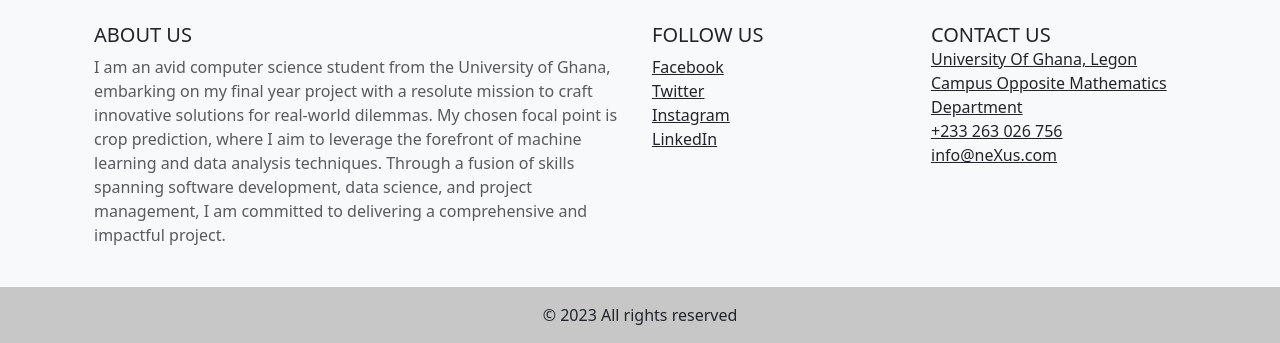
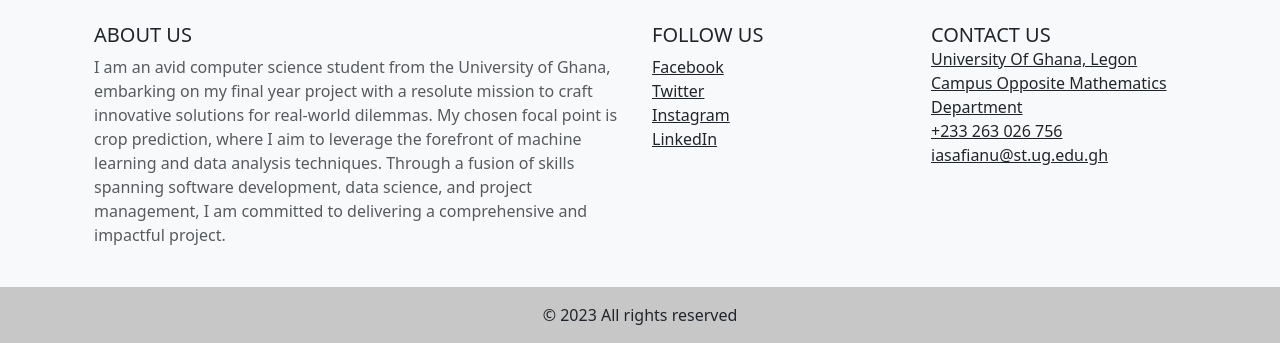
Before and after one commit to ibra15-cyber/smart_cultivation, a Flask app: page / in a window 1280 px wide. Shown: the part 1881-2224 px from the top of the page. Run offline with Flask 2, Linux system fonts and the light colour scheme; parts of the project's set-up code (start-up, migrations or seed data) failed here and were passed over; some libraries are stand-ins or nearby versions.

Commit message:
Update index.html

```diff
--- a/templates/index.html
+++ b/templates/index.html
@@ -243,7 +243,7 @@
                   </li>
                   <li>
                     <a href="#!" class="text-dark"
-                      ><i class="bi bi-envelope-fill"></i> info@neXus.com</a
+                      ><i class="bi bi-envelope-fill"></i> iasafianu@st.ug.edu.gh</a
                     >
                   </li>
                 </ul>
```
